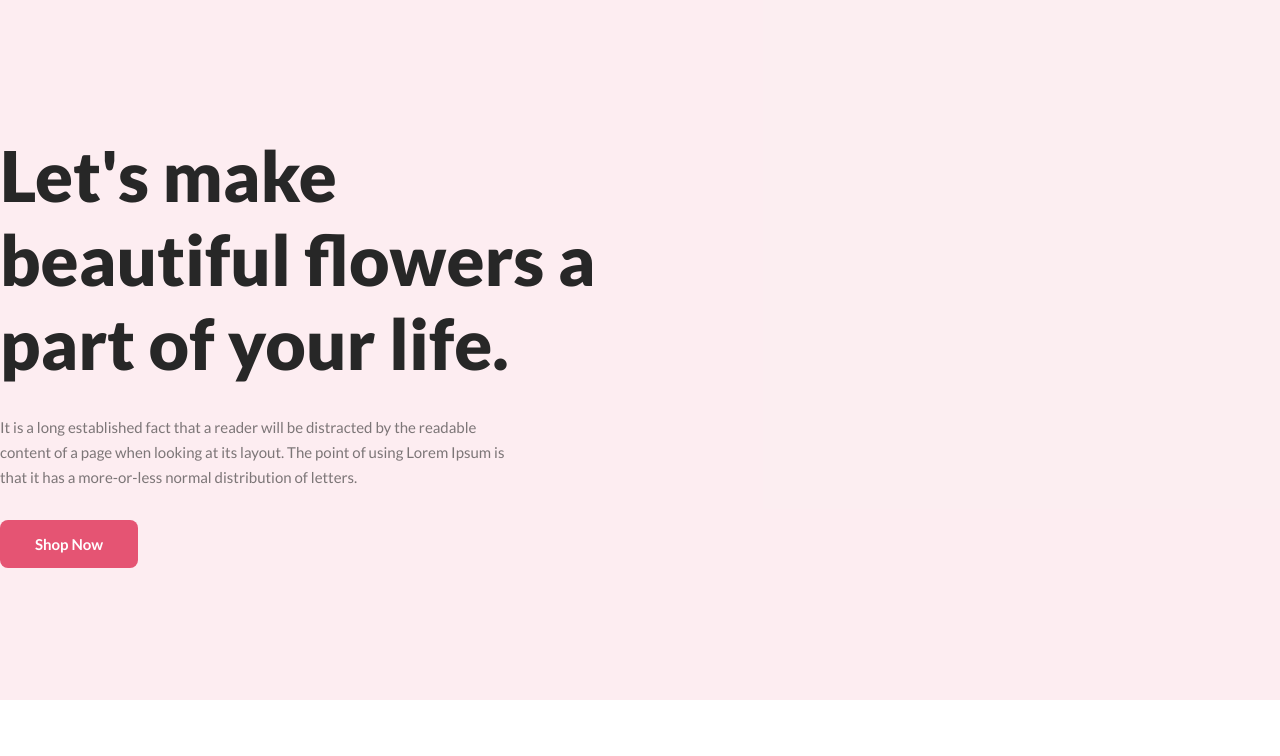
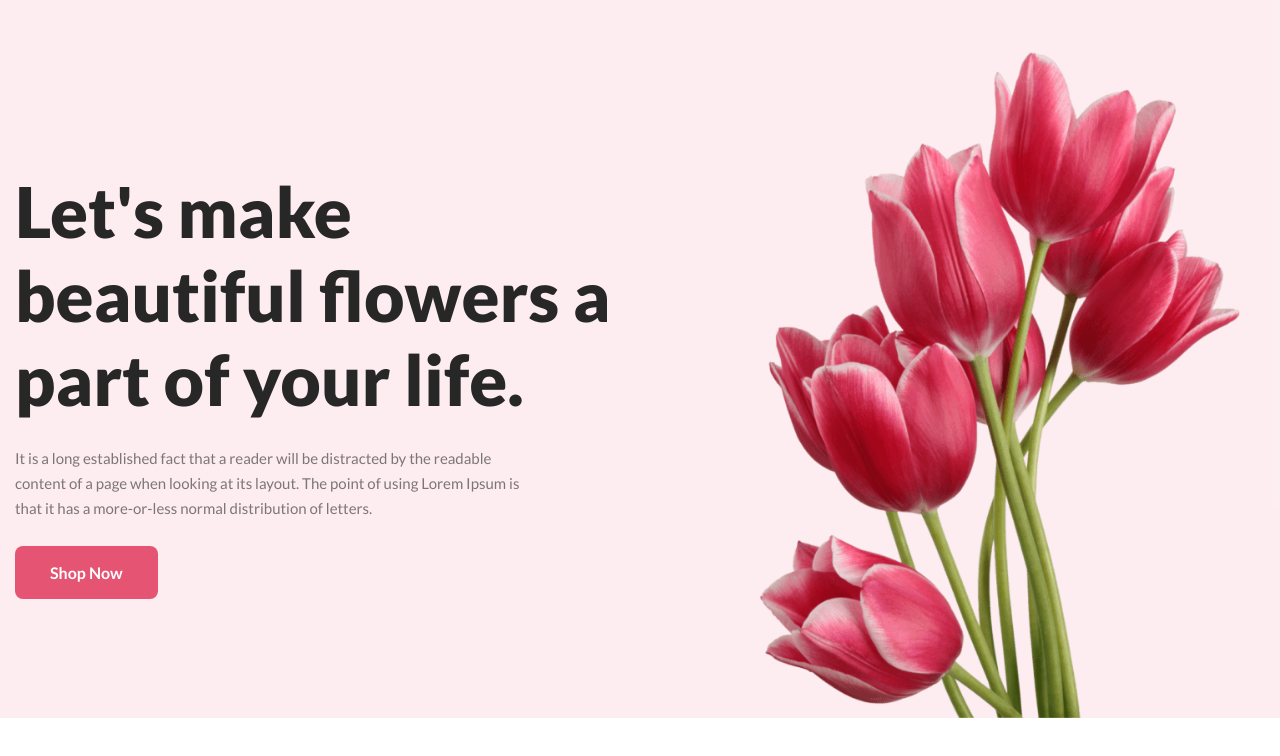
Before and after one commit to Nashiuz-Zaman/flower-shop, a plain HTML site: page index.html in a window 1280 px wide. Drawn offline with Linux system fonts and the light colour scheme.

Commit message:
Banner complete

```diff
--- a/index.html
+++ b/index.html
@@ -17,6 +17,7 @@
   <body>
     <!-- header starts here -->
     <header class="header">
+      <!-- banner section starts here -->
       <section class="banner container align-center">
         <!-- banner-text part starts here -->
         <div class="banner-text">
@@ -26,7 +27,7 @@
             part of your life.
           </h1>
 
-          <p class="banner-description">
+          <p class="banner-description text-description">
             It is a long established fact that a reader will be distracted by
             the readable<br />
             content of a page when looking at its layout. The point of using
@@ -38,6 +39,11 @@
         </div>
 
         <!-- banner-image part starts here -->
+        <img
+          class="banner-img"
+          src="./assets/pngwing 10.png"
+          alt="pink flowers"
+        />
       </section>
     </header>
 
--- a/styles/index.css
+++ b/styles/index.css
@@ -9,8 +9,12 @@ body {
   font-family: "Lato", sans-serif;
 }
 
+img {
+  display: block;
+}
+
 .container {
-  max-width: 1300px;
+  max-width: 1250px;
 }
 
 .align-center {
@@ -21,41 +25,44 @@ body {
   border: none;
   background: none;
   background-color: #e55473;
-  padding: 15px 35px;
+  padding: 17px 35px;
   border-radius: 8px;
   font-family: inherit;
-  font-size: 15px;
+  font-size: 16px;
   font-weight: 700;
   color: #fff;
+}
+
+.text-description {
+  color: rgba(39, 39, 39, 0.6);
+  font-size: 15px;
+  line-height: 25px;
 }
 
 /* header styles */
 
 .header {
   background-color: rgba(229, 84, 115, 0.1);
-  height: 700px;
 }
 
 .banner {
-  height: 100%;
   display: flex;
   align-items: center;
-}
-
-.banner-text {
-  width: 50%;
+  justify-content: space-between;
+  padding-top: 50px;
 }
 
 .banner-title {
   color: #272727;
   font-size: 70px;
-  margin-bottom: 30px;
+  margin-bottom: 25px;
   font-weight: 800;
 }
 
 .banner-description {
-  color: rgba(39, 39, 39, 0.6);
-  margin-bottom: 30px;
-  font-size: 15px;
-  line-height: 25px;
+  margin-bottom: 25px;
 }
+
+.banner-img {
+  width: 530px;
+}
```
